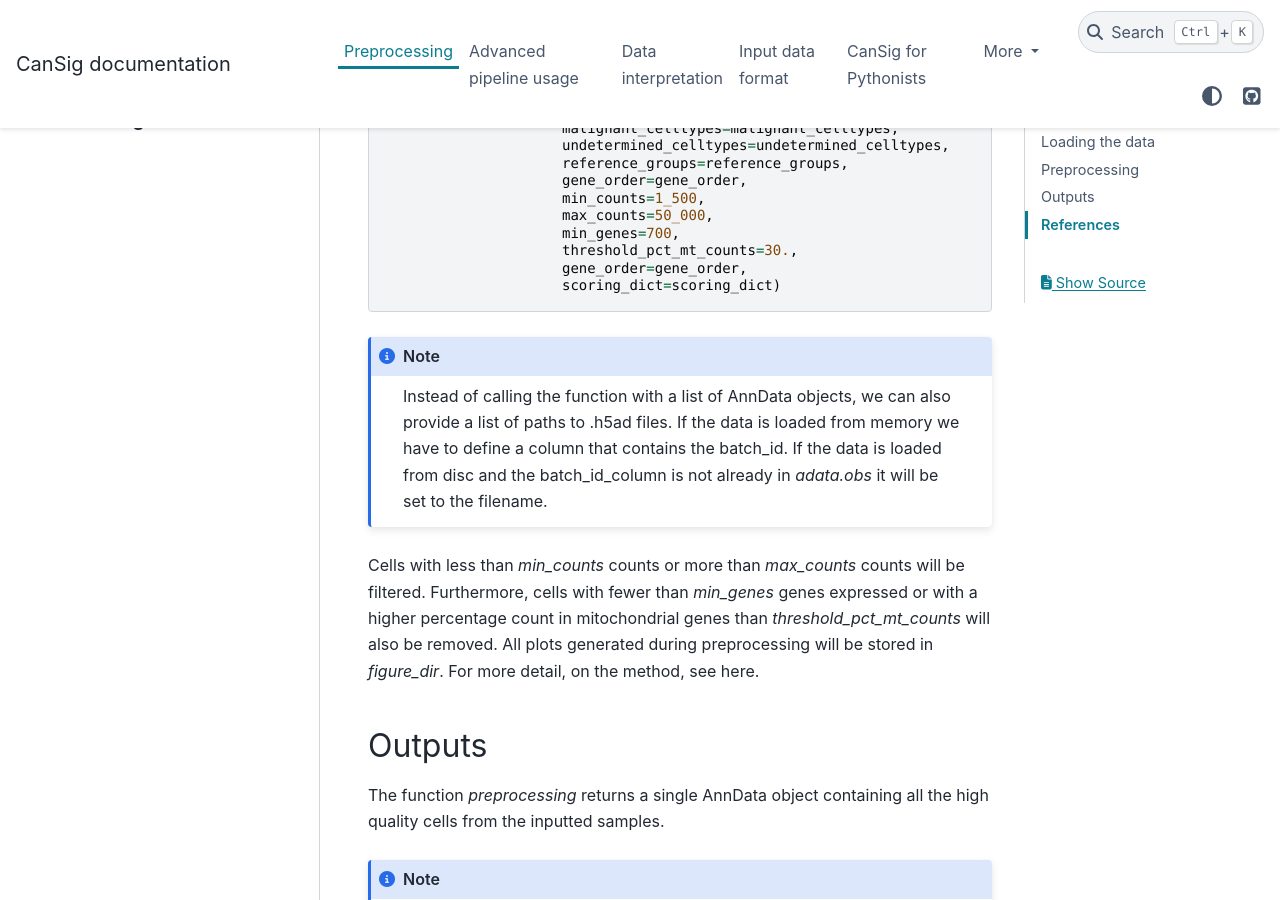
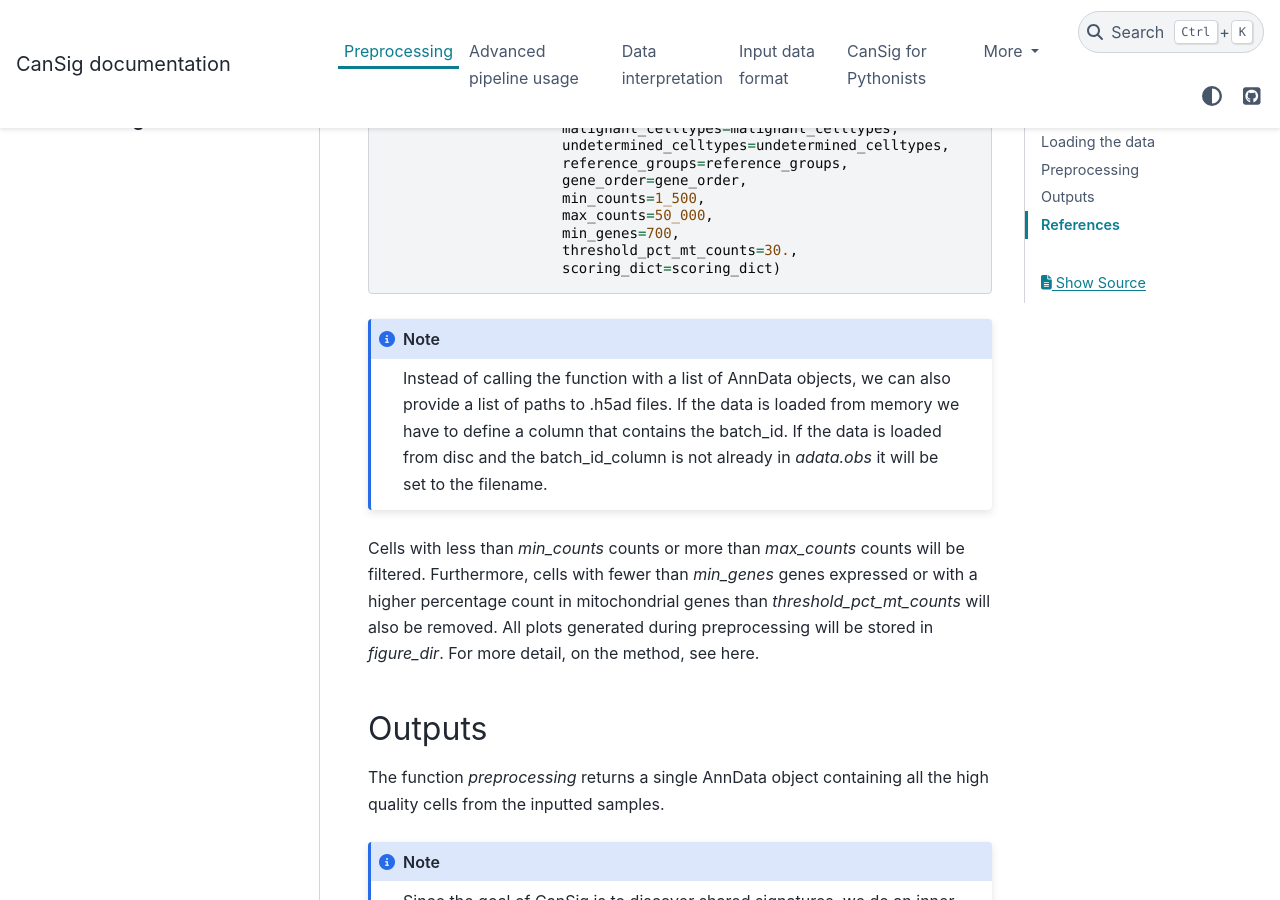
Before and after one commit to BoevaLab/CanSig, a Sphinx documentation site: the page built from docs/preprocessing.rst, in a window 1280 px wide and 900 px high, scrolled down 2157 px. Built offline with Sphinx 7.4.7 and the PyData theme 0.15.4, drawn with Linux system fonts in a browser that asks for light colours.

Commit message:
Fixed error in the tutorial.

```diff
--- a/docs/preprocessing.rst
+++ b/docs/preprocessing.rst
@@ -101,7 +101,6 @@ used for quality control.
                          max_counts=50_000,
                          min_genes=700,
                          threshold_pct_mt_counts=30.,
-                         gene_order=gene_order,
                          scoring_dict=scoring_dict)
 
 
```
